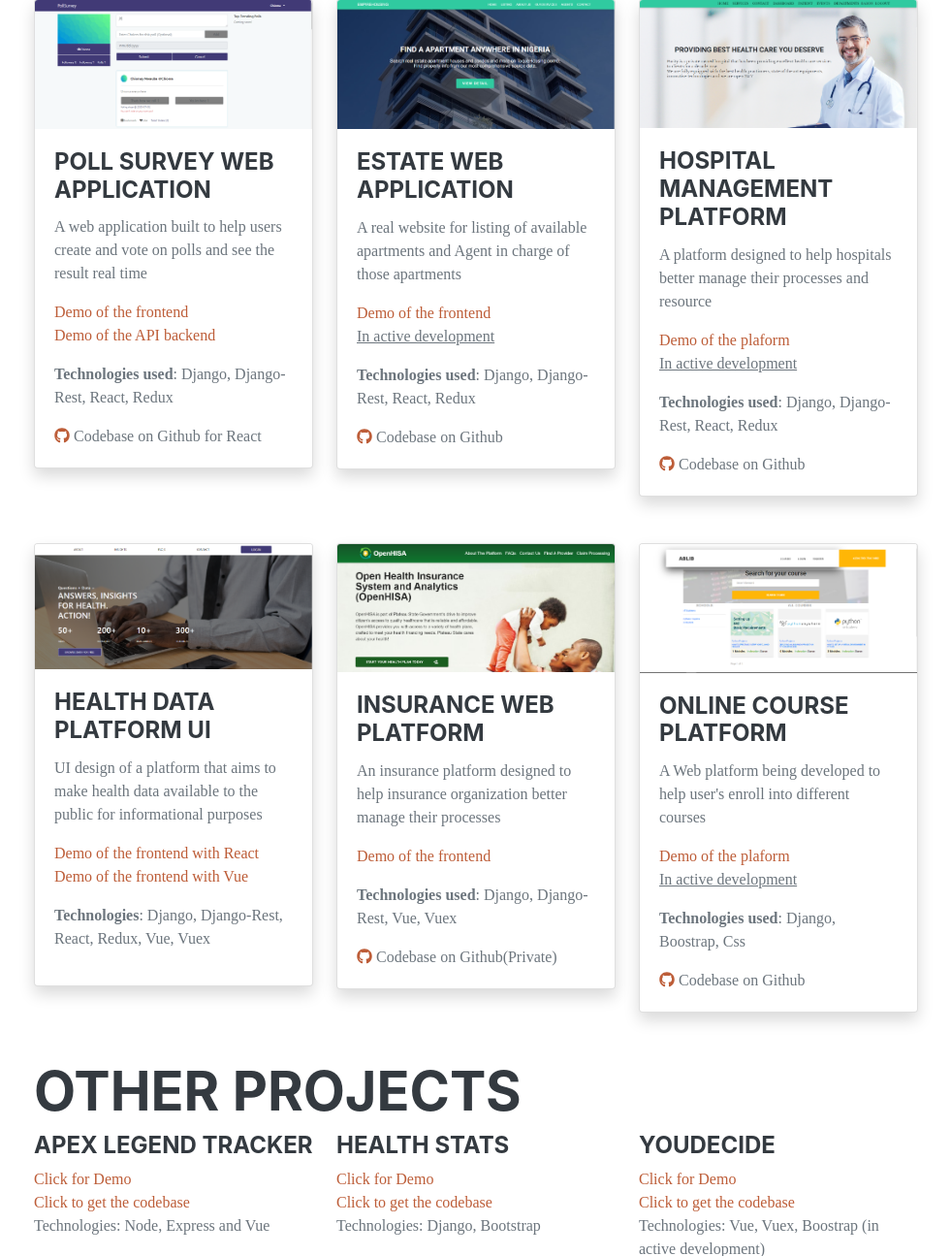
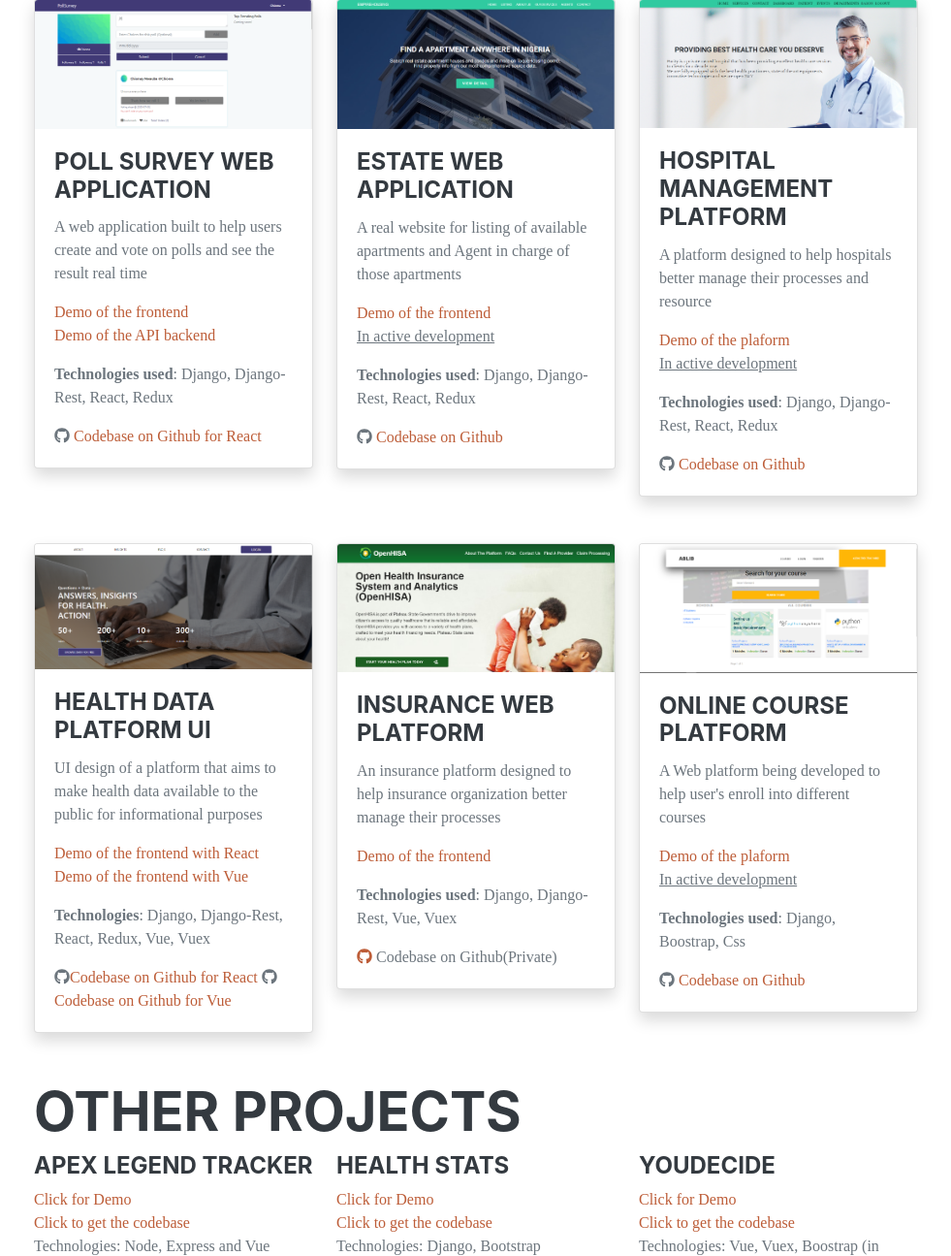
Before and after one commit to Baronchibuikem/portfolio, a Django app: page / in a window 1280 px wide. Shown: the part 1877-3172 px from the top of the page at 97% size, without its empty margins (285-1266 px from the left). Run offline with Django 3.2, Linux system fonts and the light colour scheme; some libraries are stand-ins or nearby versions; some web fonts are replaced.

Commit message:
added couple of content

```diff
--- a/templates/index.html
+++ b/templates/index.html
@@ -100,7 +100,7 @@
                                 <p><a href="http://pollsurveyspa.herokuapp.com">Demo of the frontend</a><br> <a href="http://pollsurvey.herokuapp.com">Demo of the API backend</a></p>
 
                                 <p><b>Technologies used</b>: Django, Django-Rest, React, Redux</p>
-                                <a class="social-icon" href="https://github.com/Baronchibuikem/PollSurveySPA"><i class="fab fa-github"></i></a> Codebase on Github for React
+                                <i class="fab fa-github"></i><a class="social-icon" href="https://github.com/Baronchibuikem/PollSurveySPA"> Codebase on Github for React</a>
                                 <!-- <a class="social-icon" href="https://github.com/Baronchibuikem/pollsurveydb"><i class="fab fa-github"></i></a> Codebase on Github for Django -->
                               </div>
                             </div>
@@ -116,7 +116,7 @@
                                   <p><a href="http://housingpartments.herokuapp.com/">Demo of the frontend</a><br> <u>In active development</u></p>
 
                                   <p><b>Technologies used</b>: Django, Django-Rest, React, Redux</p>
-                                  <a class="social-icon" href="https://github.com/Baronchibuikem/ApartmentListing"><i class="fab fa-github"></i></a> Codebase on Github
+                                  <i class="fab fa-github"></i><a class="social-icon" href="https://github.com/Baronchibuikem/ApartmentListing"> Codebase on Github</a>
 
                                 </div>
                               </div>
@@ -131,7 +131,7 @@
                                   <p><a href="http://purityclinic.herokuapp.com//">Demo of the plaform</a><br><u>In active development</u></a></p>
 
                                   <p><b>Technologies used</b>: Django, Django-Rest, React, Redux</p>
-                                  <a class="social-icon" href="https://github.com/Baronchibuikem/HospitalManagementApp"><i class="fab fa-github"></i></a> Codebase on Github
+                                  <i class="fab fa-github"></i> <a class="social-icon" href="https://github.com/Baronchibuikem/HospitalManagementApp">Codebase on Github</a>
 
                                 </div>
                               </div>
@@ -150,8 +150,8 @@
                                      <a href="https://vuedata4all.herokuapp.com/">Demo of the frontend with Vue</a></p>
 
                                 <p><b>Technologies</b>: Django, Django-Rest, React, Redux, Vue, Vuex</p>
-                                <!-- <a class="social-icon" href="https://github.com/Baronchibuikem/HealthCycloFrontend"><i class="fab fa-github"></i></a> Codebase on Github for React -->
-                                <!-- <a class="social-icon" href="https://github.com/Baronchibuikem/HealthCycloFrontend"><i class="fab fa-github"></i></a> Codebase on Github for Vue -->
+                                <i class="fab fa-github"></i><a class="social-icon" href="https://github.com/Baronchibuikem/HealthCycloFrontend">Codebase on Github for React</a>
+                                <i class="fab fa-github"></i><a class="social-icon" href="https://github.com/Baronchibuikem/vuedata4all">Codebase on Github for Vue</a>
                             </div>
                             </div>
                         </div>
@@ -182,7 +182,7 @@
                                   <p><a href="http://chibyk.pythonanywhere.com/">Demo of the plaform</a><br><u>In active development</u></a></p>
 
                                   <p><b>Technologies used</b>: Django, Boostrap, Css</p>
-                                  <a class="social-icon" href="https://github.com/Baronchibuikem/Ablib"><i class="fab fa-github"></i></a> Codebase on Github
+                                  <i class="fab fa-github"></i> <a class="social-icon" href="https://github.com/Baronchibuikem/Ablib">Codebase on Github</a>
 
                                 </div>
                               </div>
```
